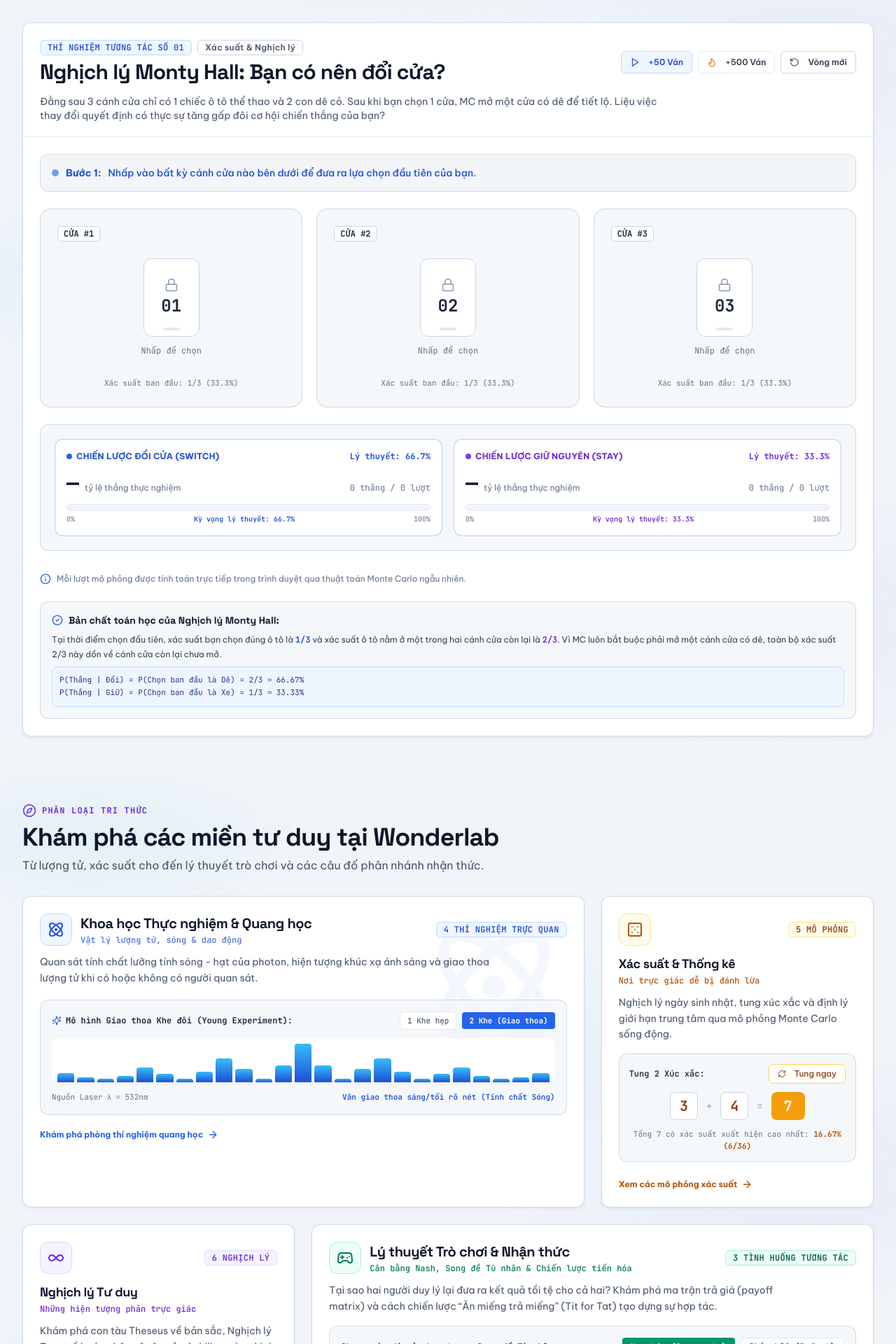
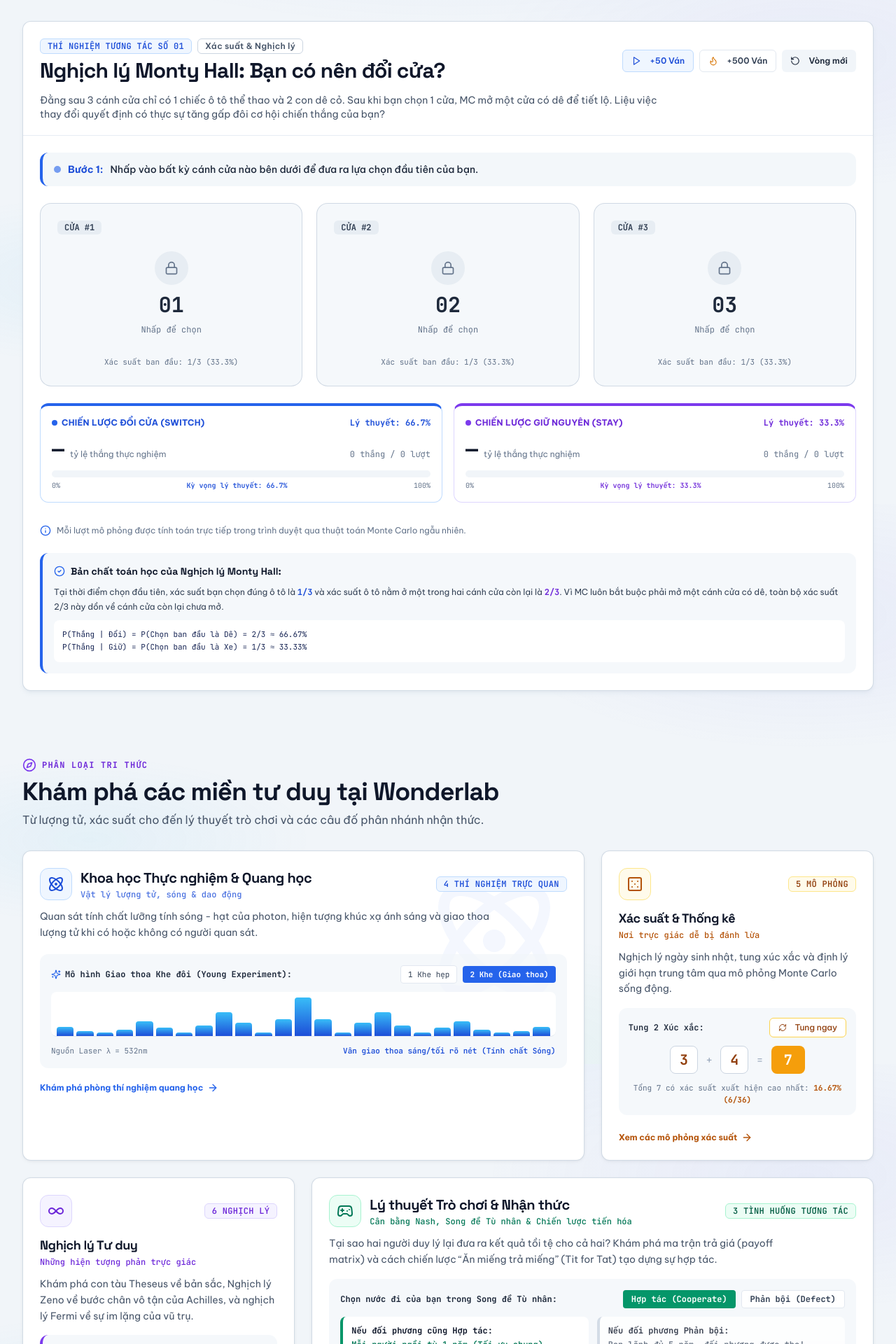
Before and after one commit to thanhba0505/wonderlab, a Next.js app in the folder client/: page / in a window 1280 px wide. Shown: the part 880-2800 px from the top of the page at 70% size. Built offline with nearby package versions, Linux system fonts and the light colour scheme.

Commit message:
refactor(ui): enforce max 2-layer border rule and eliminate multi-nested boxes

```diff
--- a/client/src/components/ui/button.tsx
+++ b/client/src/components/ui/button.tsx
@@ -3,13 +3,13 @@ import { cva, type VariantProps } from 'class-variance-authority';
 import { cn } from '@/lib/utils';
 
 const buttonVariants = cva(
-  'inline-flex items-center justify-center gap-2 whitespace-nowrap rounded-lg text-sm font-medium transition-all duration-150 focus-visible:outline-none focus-visible:ring-2 focus-visible:ring-cyan-400 focus-visible:ring-offset-2 focus-visible:ring-offset-slate-950 disabled:pointer-events-none disabled:opacity-50 active:scale-[0.98]',
+  'inline-flex items-center justify-center gap-2 whitespace-nowrap rounded-lg text-sm font-medium transition-all duration-150 focus-visible:outline-none focus-visible:ring-2 focus-visible:ring-blue-600 focus-visible:ring-offset-2 focus-visible:ring-offset-white disabled:pointer-events-none disabled:opacity-50 active:scale-[0.98]',
   {
     variants: {
       variant: {
         default: 'bg-blue-600 text-white font-bold shadow-xs hover:bg-blue-700 active:scale-[0.98]',
         secondary:
-          'bg-white text-slate-700 border border-slate-300 shadow-2xs hover:bg-slate-50 hover:text-slate-900 active:scale-[0.98]',
+          'bg-slate-100 text-slate-800 font-semibold hover:bg-slate-200 hover:text-slate-900 active:scale-[0.98]',
         outline:
           'border border-slate-300 bg-white text-slate-700 hover:bg-slate-50 hover:border-slate-400 hover:text-slate-900 active:scale-[0.98]',
         ghost: 'text-slate-600 hover:bg-slate-100 hover:text-slate-900',
--- a/client/src/features/curated/curated-list.tsx
+++ b/client/src/features/curated/curated-list.tsx
@@ -93,7 +93,7 @@ export function CuratedList() {
 
               <div className="flex items-center gap-2 pt-1">
                 <Sparkles className="h-3.5 w-3.5 text-blue-600 shrink-0" />
-                <span className="text-xs font-mono font-medium text-blue-800 bg-blue-50 border border-blue-200 px-2.5 py-1 rounded-md">
+                <span className="text-xs font-mono font-medium text-blue-900 bg-slate-100 px-2.5 py-1 rounded-md">
                   {item.concept}
                 </span>
               </div>
--- a/client/src/features/explore/category-grid.tsx
+++ b/client/src/features/explore/category-grid.tsx
@@ -70,8 +70,8 @@ export function CategoryGrid() {
             thoa lượng tử khi có hoặc không có người quan sát.
           </CardDescription>
 
-          {/* Micro Interactive: Double Slit Wave Visualizer */}
-          <div className="rounded-xl border border-slate-300/80 bg-slate-100/70 p-4 space-y-3">
+          {/* Micro Interactive: Double Slit Wave Visualizer - Borderless grouping container */}
+          <div className="rounded-xl bg-slate-100/70 p-4 space-y-3">
             <div className="flex items-center justify-between text-xs">
               <span className="font-mono text-slate-800 flex items-center gap-1.5 font-bold">
                 <Sparkles className="h-3.5 w-3.5 text-blue-600" />
@@ -173,8 +173,8 @@ export function CategoryGrid() {
               Monte Carlo sống động.
             </CardDescription>
 
-            {/* Micro Interactive: Dice Roller */}
-            <div className="rounded-xl border border-slate-300/80 bg-slate-100/70 p-3.5 space-y-2">
+            {/* Micro Interactive: Dice Roller - Borderless grouping container */}
+            <div className="rounded-xl bg-slate-100/70 p-3.5 space-y-2">
               <div className="flex items-center justify-between">
                 <span className="text-xs font-mono text-slate-800 font-semibold">
                   Tung 2 Xúc xắc:
@@ -248,7 +248,7 @@ export function CategoryGrid() {
               và nghịch lý Fermi về sự im lặng của vũ trụ.
             </CardDescription>
 
-            <div className="rounded-xl border border-slate-300/80 bg-slate-100/70 p-3 text-xs font-mono space-y-1.5">
+            <div className="rounded-xl bg-slate-100/70 border-l-4 border-l-violet-600 p-3.5 text-xs font-mono space-y-1.5">
               <div className="text-violet-800 font-bold">Achilles & Con Rùa (Zeno):</div>
               <div className="text-slate-600 text-[11px] leading-relaxed">
                 Khoảng cách: 100m → 50m → 25m → ...
@@ -297,8 +297,8 @@ export function CategoryGrid() {
             dựng sự hợp tác.
           </CardDescription>
 
-          {/* Micro Interactive: Prisoner's Dilemma Decision Matrix */}
-          <div className="rounded-xl border border-slate-300/80 bg-slate-100/70 p-4 space-y-3">
+          {/* Micro Interactive: Prisoner's Dilemma - Borderless container with left-accent outcome cards */}
+          <div className="rounded-xl bg-slate-100/70 p-4 space-y-3">
             <div className="flex flex-wrap items-center justify-between gap-2 text-xs">
               <span className="font-mono text-slate-800 font-bold">
                 Chọn nước đi của bạn trong Song đề Tù nhân:
@@ -329,17 +329,21 @@ export function CategoryGrid() {
               </div>
             </div>
 
-            {/* Payoff Result View */}
+            {/* Payoff Result View - Clean Left Accent without nested 4-sided borders */}
             <div className="grid grid-cols-2 gap-3 text-xs font-mono">
               <div
-                className={`p-3 rounded-lg border transition-all ${
+                className={`p-3 rounded-lg bg-white shadow-2xs transition-all ${
                   prisonerChoice === 'cooperate'
-                    ? 'border-emerald-300 bg-emerald-50 text-emerald-900'
-                    : 'border-slate-200 bg-white text-slate-600'
+                    ? 'border-l-4 border-l-emerald-600'
+                    : 'border-l-4 border-l-slate-300 opacity-80'
                 }`}
               >
                 <div className="font-bold text-slate-900">Nếu đối phương cũng Hợp tác:</div>
-                <div className="mt-1 text-emerald-800">
+                <div
+                  className={`mt-1 font-semibold ${
+                    prisonerChoice === 'cooperate' ? 'text-emerald-700' : 'text-slate-600'
+                  }`}
+                >
                   {prisonerChoice === 'cooperate'
                     ? 'Mỗi người ngồi tù 1 năm (Tối ưu chung)'
                     : 'Bạn được tha bổng, đối phương 5 năm!'}
@@ -347,14 +351,18 @@ export function CategoryGrid() {
               </div>
 
               <div
-                className={`p-3 rounded-lg border transition-all ${
+                className={`p-3 rounded-lg bg-white shadow-2xs transition-all ${
                   prisonerChoice === 'defect'
-                    ? 'border-red-300 bg-red-50 text-red-900'
-                    : 'border-slate-200 bg-white text-slate-600'
+                    ? 'border-l-4 border-l-red-500'
+                    : 'border-l-4 border-l-slate-300 opacity-80'
                 }`}
               >
                 <div className="font-bold text-slate-900">Nếu đối phương Phản bội:</div>
-                <div className="mt-1 text-red-800">
+                <div
+                  className={`mt-1 font-semibold ${
+                    prisonerChoice === 'defect' ? 'text-red-700' : 'text-slate-600'
+                  }`}
+                >
                   {prisonerChoice === 'defect'
                     ? 'Mỗi người 3 năm tù (Điểm Cân bằng Nash)'
                     : 'Bạn lãnh đủ 5 năm, đối phương được tha!'}
@@ -398,7 +406,7 @@ export function CategoryGrid() {
               đố hòn đảo hiệp sĩ & kẻ nói dối.
             </CardDescription>
 
-            <div className="rounded-xl border border-slate-300/80 bg-slate-100/70 p-3 text-xs font-mono space-y-1">
+            <div className="rounded-xl bg-slate-100/70 border-l-4 border-l-blue-600 p-3.5 text-xs font-mono space-y-1">
               <span className="text-blue-800 font-bold">Nghịch lý Russell:</span>
               <p className="text-slate-600 text-[11px]">
                 R = &#123; x | x ∉ x &#125; ⇒ R ∈ R ⟺ R ∉ R
--- a/client/src/features/hero/hero-visual.tsx
+++ b/client/src/features/hero/hero-visual.tsx
@@ -242,8 +242,8 @@ export function HeroVisual() {
         </svg>
       </div>
 
-      {/* Dynamic Inspector / HUD Card */}
-      <div className="relative z-10 rounded-xl border border-slate-200 bg-slate-50/90 p-3.5 shadow-xs transition-all duration-200">
+      {/* Dynamic Inspector / HUD Card - Clean Left Accent without full 4-sided box */}
+      <div className="relative z-10 rounded-xl bg-slate-50/90 border-l-4 border-blue-600 p-3.5 shadow-2xs transition-all duration-200">
         <div className="flex items-center justify-between gap-2 mb-1.5">
           <div className="flex items-center gap-1.5 text-[10px] font-mono font-bold text-blue-700">
             <Sparkles className="h-3 w-3" />
--- a/client/src/features/monty-hall/monty-hall-simulation.tsx
+++ b/client/src/features/monty-hall/monty-hall-simulation.tsx
@@ -211,27 +211,28 @@ export function MontyHallSimulation() {
       </CardHeader>
 
       <CardContent className="pt-6 space-y-6">
-        {/* State / Instructions Banner */}
-        <div className="rounded-xl bg-slate-100/90 p-4 border border-slate-300/80 shadow-2xs flex items-center justify-between">
+        {/* State / Instructions Banner - Clean Left Accent without 4-sided enclosure */}
+        <div className="rounded-xl bg-slate-100/80 px-4 py-3.5 border-l-4 border-blue-600 flex items-center justify-between">
           <div className="text-sm font-medium">
             {step === 'pick' && (
-              <span className="text-blue-700 flex items-center gap-2.5">
+              <span className="text-slate-800 flex items-center gap-2.5">
                 <span className="flex h-2.5 w-2.5 rounded-full bg-blue-600 animate-pulse" />
-                <strong>Bước 1:</strong> Nhấp vào bất kỳ cánh cửa nào bên dưới để đưa ra lựa chọn
-                đầu tiên của bạn.
+                <strong className="text-blue-700">Bước 1:</strong> Nhấp vào bất kỳ cánh cửa nào bên
+                dưới để đưa ra lựa chọn đầu tiên của bạn.
               </span>
             )}
             {step === 'revealed' && (
-              <span className="text-amber-800 flex items-center gap-2.5">
+              <span className="text-slate-800 flex items-center gap-2.5">
                 <span className="flex h-2.5 w-2.5 rounded-full bg-amber-500 animate-pulse" />
-                <strong>Bước 2:</strong> MC đã mở Cửa #{Number(revealedGoatDoor ?? 0) + 1} (chứa
-                Dê). Bạn muốn Giữ nguyên hay Đổi sang Cửa #{Number(remainingSwitchDoor ?? 0) + 1}?
+                <strong className="text-amber-700">Bước 2:</strong> MC đã mở Cửa #
+                {Number(revealedGoatDoor ?? 0) + 1} (chứa Dê). Bạn muốn Giữ nguyên hay Đổi sang Cửa
+                #{Number(remainingSwitchDoor ?? 0) + 1}?
               </span>
             )}
             {step === 'result' && (
               <span className="flex items-center gap-2">
                 {finalDoor === carDoor ? (
-                  <span className="text-emerald-700 flex items-center gap-2 font-bold text-base">
+                  <span className="text-emerald-800 flex items-center gap-2 font-bold text-base">
                     <Trophy className="h-5 w-5 text-emerald-600" />
                     Chiến thắng rực rỡ! Bạn đã nhận Ô tô thể thao với{' '}
                     <span className="underline decoration-emerald-500">
@@ -309,7 +310,7 @@ export function MontyHallSimulation() {
               >
                 {/* Door Header Tag */}
                 <div className="w-full flex items-center justify-between">
-                  <span className="font-mono text-xs font-bold px-2 py-0.5 rounded border border-slate-300 bg-white text-slate-800 shadow-2xs">
+                  <span className="font-mono text-xs font-bold px-2.5 py-0.5 rounded-md bg-slate-200/70 text-slate-700">
                     CỬA #{doorIndex + 1}
                   </span>
 
@@ -332,7 +333,7 @@ export function MontyHallSimulation() {
                   )}
                 </div>
 
-                {/* Vault Door Art / Content */}
+                {/* Vault Door Art / Content - Direct rendering without redundant inner nested box */}
                 <div className="my-6 flex flex-col items-center text-center">
                   {step === 'result' ? (
                     hasCar ? (
@@ -358,14 +359,13 @@ export function MontyHallSimulation() {
                       </div>
                     </div>
                   ) : (
-                    <div className="flex flex-col items-center space-y-3">
-                      <div className="relative w-20 h-28 rounded-xl border border-slate-300 bg-white flex flex-col items-center justify-center shadow-xs group-hover:border-blue-500 group-hover:shadow-md transition-all">
-                        <Lock className="h-5 w-5 text-slate-400 group-hover:text-blue-600 transition-colors mb-1" />
-                        <span className="font-mono text-2xl font-black text-slate-800 group-hover:text-blue-700 transition-colors">
-                          0{doorIndex + 1}
-                        </span>
-                        <div className="absolute bottom-2 h-1 w-6 rounded-full bg-slate-200 group-hover:bg-blue-500 transition-colors" />
+                    <div className="flex flex-col items-center space-y-2.5">
+                      <div className="w-12 h-12 rounded-full bg-slate-200/70 group-hover:bg-blue-100 flex items-center justify-center text-slate-500 group-hover:text-blue-600 transition-colors">
+                        <Lock className="h-5 w-5" />
                       </div>
+                      <span className="font-mono text-3xl font-black text-slate-800 group-hover:text-blue-700 transition-colors">
+                        0{doorIndex + 1}
+                      </span>
                       <span className="text-xs font-mono text-slate-500 group-hover:text-blue-600 transition-colors">
                         {step === 'pick' ? 'Nhấp để chọn' : 'Cửa đang đóng'}
                       </span>
@@ -411,9 +411,9 @@ export function MontyHallSimulation() {
           })}
         </div>
 
-        {/* Dedicated Decision Bar when revealed */}
+        {/* Dedicated Decision Bar when revealed - Clean borderless callout with left accent */}
         {step === 'revealed' && remainingSwitchDoor !== null && selectedDoor !== null && (
-          <div className="rounded-xl border border-blue-300 bg-gradient-to-r from-blue-50/90 via-white to-violet-50/90 p-4 shadow-sm flex flex-col sm:flex-row items-center justify-between gap-4">
+          <div className="rounded-xl bg-blue-50/80 border-l-4 border-blue-600 px-4 py-3.5 flex flex-col sm:flex-row items-center justify-between gap-4">
             <div className="space-y-0.5">
               <div className="text-sm font-bold text-slate-900 flex items-center gap-2">
                 <Sparkles className="h-4 w-4 text-blue-600" />
@@ -428,7 +428,7 @@ export function MontyHallSimulation() {
                 variant="secondary"
                 size="sm"
                 onClick={() => handleFinalDecision(false)}
-                className="flex-1 sm:flex-initial text-xs font-semibold border-slate-300"
+                className="flex-1 sm:flex-initial text-xs font-semibold bg-white/90 hover:bg-white text-slate-700"
               >
                 Giữ Cửa #{selectedDoor + 1} (33%)
               </Button>
@@ -444,10 +444,10 @@ export function MontyHallSimulation() {
           </div>
         )}
 
-        {/* Live Empirical Statistics Dashboard */}
-        <div className="grid grid-cols-1 md:grid-cols-2 gap-4 rounded-xl border border-slate-300/80 bg-slate-100/70 p-5">
+        {/* Live Empirical Statistics Dashboard - Direct 2-column cards without redundant outer box */}
+        <div className="grid grid-cols-1 md:grid-cols-2 gap-4">
           {/* Switch strategy card */}
-          <div className="space-y-3 p-4 rounded-xl border border-blue-300/80 bg-white shadow-xs">
+          <div className="space-y-3 p-4 rounded-xl border border-blue-200 border-t-4 border-t-blue-600 bg-white shadow-2xs">
             <div className="flex items-center justify-between text-xs font-semibold">
               <span className="text-blue-700 uppercase tracking-wide flex items-center gap-1.5 font-bold">
                 <span className="h-2 w-2 rounded-full bg-blue-600" />
@@ -469,7 +469,7 @@ export function MontyHallSimulation() {
             </div>
 
             <div className="space-y-1">
-              <div className="w-full bg-slate-100 rounded-full h-2.5 overflow-hidden border border-slate-200">
+              <div className="w-full bg-slate-100 rounded-full h-2.5 overflow-hidden">
                 <div
                   className="bg-blue-600 h-2.5 rounded-full transition-all duration-300"
                   style={{ width: `${switchRate ?? 0}%` }}
@@ -484,7 +484,7 @@ export function MontyHallSimulation() {
           </div>
 
           {/* Stay strategy card */}
-          <div className="space-y-3 p-4 rounded-xl border border-violet-300/80 bg-white shadow-xs">
+          <div className="space-y-3 p-4 rounded-xl border border-violet-200 border-t-4 border-t-violet-600 bg-white shadow-2xs">
             <div className="flex items-center justify-between text-xs font-semibold">
               <span className="text-violet-700 uppercase tracking-wide flex items-center gap-1.5 font-bold">
                 <span className="h-2 w-2 rounded-full bg-violet-600" />
@@ -506,7 +506,7 @@ export function MontyHallSimulation() {
             </div>
 
             <div className="space-y-1">
-              <div className="w-full bg-slate-100 rounded-full h-2.5 overflow-hidden border border-slate-200">
+              <div className="w-full bg-slate-100 rounded-full h-2.5 overflow-hidden">
                 <div
                   className="bg-violet-600 h-2.5 rounded-full transition-all duration-300"
                   style={{ width: `${stayRate ?? 0}%` }}
@@ -543,8 +543,8 @@ export function MontyHallSimulation() {
           )}
         </div>
 
-        {/* Mathematical Insight Deep Dive */}
-        <div className="rounded-xl border border-slate-300/80 bg-slate-100/70 p-4 text-xs leading-relaxed text-slate-700 space-y-2">
+        {/* Mathematical Insight Deep Dive - Left Accent Panel, zero 4-sided nested box */}
+        <div className="rounded-xl bg-slate-100/70 border-l-4 border-blue-600 p-4 text-xs leading-relaxed text-slate-700 space-y-2.5">
           <div className="font-heading font-bold text-sm text-slate-900 flex items-center gap-2">
             <CheckCircle2 className="h-4 w-4 text-blue-600" />
             Bản chất toán học của Nghịch lý Monty Hall:
@@ -556,7 +556,7 @@ export function MontyHallSimulation() {
             . Vì MC luôn bắt buộc phải mở một cánh cửa có dê, toàn bộ xác suất 2/3 này dồn về cánh
             cửa còn lại chưa mở.
           </p>
-          <div className="font-mono text-[11px] text-blue-900 bg-blue-50/90 p-2.5 rounded-lg border border-blue-200">
+          <div className="font-mono text-[11px] text-blue-950 bg-white p-3 rounded-lg shadow-2xs">
             P(Thắng | Đổi) = P(Chọn ban đầu là Dê) = 2/3 ≈ 66.67%
             <br />
             P(Thắng | Giữ) = P(Chọn ban đầu là Xe) = 1/3 ≈ 33.33%
```
Also changed, not shown: 3 other files (tests, documents, lock files or other folders).
